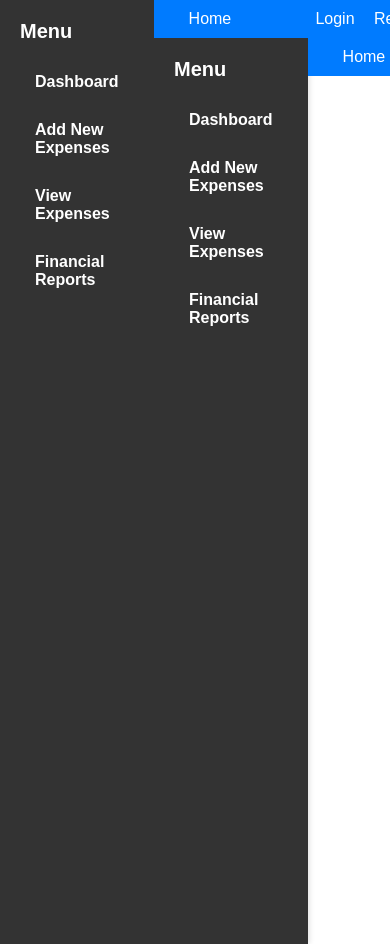
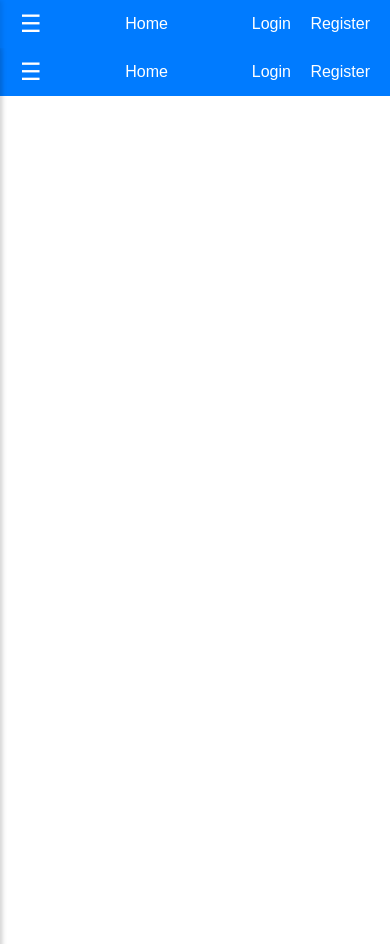
Before and after one commit to pvshyamlal/Intelligent-Financial-Planning-Project, a Django app: template financial_planner/accounts/templates/accounts/profile.html in a window 390 px wide; the page is wider, and only the part inside the window is pictured. Run offline with Django 3.2, Linux system fonts and the light colour scheme; the template is opened without the code that fills it, so the values that code supplies are empty.

Commit message:
one checkpoint

```diff
--- a/financial_planner/accounts/templates/accounts/profile.html
+++ b/financial_planner/accounts/templates/accounts/profile.html
@@ -22,6 +22,14 @@
             flex-direction: column;
             padding: 20px;
             box-shadow: 2px 0 5px rgba(0, 0, 0, 0.1);
+            position: relative;
+            transform: translateX(0);
+            transition: transform 0.3s ease-in-out;
+        }
+
+        .nav-bar.hidden {
+            transform: translateX(-100%);
+            transition: transform 0.3s ease-in-out;
         }
 
         .nav-bar a {
@@ -58,6 +66,12 @@
             background-color: #007bff;
             color: white;
             padding: 10px 20px;
+        }
+
+        .menu-toggle {
+            display: none; /* Hidden on desktop */
+            font-size: 24px;
+            cursor: pointer;
         }
 
         .top-bar a {
@@ -146,11 +160,36 @@
         .messages p {
             margin: 0;
         }
+
+        /* Responsive Design */
+        @media (max-width: 768px) {
+            .nav-bar {
+                position: absolute;
+                height: 100vh;
+                top: 0;
+                left: 0;
+                z-index: 10;
+                transform: translateX(-100%);
+            }
+
+            .nav-bar.hidden {
+                transform: translateX(0);
+            }
+
+            .menu-toggle {
+                display: block; /* Visible on mobile */
+            }
+
+            .main-content {
+                margin-left: 0;
+            }
+        }
     </style>
 </head>
 <body>
     <!-- Left Navigation Bar -->
-    <div class="nav-bar">
+    <div class="nav-bar" id="nav-bar">
+        <button id="close-nav" style="background: none; border: none; color: white; font-size: 18px; cursor: pointer; margin-bottom: 10px;">&times; Close</button>
         <div class="nav-title">Menu</div>
         <a href="{% url 'dashboard' %}" target="content-frame">Dashboard</a>
         <a href="{% url 'add_expenses' %}" target="content-frame">Add New Expenses</a>
@@ -161,14 +200,14 @@
     <!-- Main Content Area -->
     <div class="main-content">
         <div class="top-bar">
+            <span class="menu-toggle" id="menu-toggle">&#9776;</span>
             <a href="{% url 'profile' %}">Home</a>
             {% if user.is_authenticated %}
                 <div class="profile">
                     <div class="profile-bubble" id="profile-bubble">{{ user.username|slice:":1" }}</div>
                     <div class="dropdown" id="dropdown">
                         <p>Welcome, {{ user.username }}</p>
-                        <a href="{% url 'edit_profile' %}" target="content-frame">Profile</a>  <!-- Added Profile link -->
-                        <!-- Logout form with POST method -->
+                        <a href="{% url 'edit_profile' %}" target="content-frame">Profile</a>
                         <form action="{% url 'logout' %}" method="POST">
                             {% csrf_token %}
                             <button type="submit">Logout</button>
@@ -193,38 +232,73 @@
         {% endif %}
 
         <!-- Frame Area for Loading Pages -->
-        <iframe name="content-frame" class="frame-container" src="{% url 'notification' %}"></iframe> <!-- Default to dashboard -->
+        <iframe name="content-frame" class="frame-container" src="{% url 'notification' %}"></iframe>
     </div>
 
     <script>
         document.addEventListener('DOMContentLoaded', function () {
+            const menuToggle = document.getElementById('menu-toggle');
+            const navBar = document.getElementById('nav-bar');
             const profileBubble = document.getElementById('profile-bubble');
-            const dropdown = document.getElementById('dropdown');
             const profile = document.querySelector('.profile');
             const welcomeMessage = document.getElementById('welcome-message');
+            const closeNav = document.getElementById('close-nav');
 
+            // Mobile menu toggle
+            if (menuToggle) {
+                menuToggle.addEventListener('click', function () {
+                    navBar.classList.toggle('hidden');
+                });
+            }
+
+            // Close the navigation bar when any link in nav-bar is clicked (on mobile)
+            const navLinks = document.querySelectorAll('.nav-bar a');
+            navLinks.forEach(link => {
+                link.addEventListener('click', function () {
+                    if (window.innerWidth <= 768) {
+                        navBar.classList.add('hidden'); // Hide navbar
+                    }
+                });
+            });
+
+            // Profile dropdown toggle
             if (profileBubble) {
-                // Toggle dropdown visibility on click
                 profileBubble.addEventListener('click', function () {
                     profile.classList.toggle('active');
                 });
             }
 
-            // Close dropdown if clicking outside of the profile
+            // Close profile dropdown when clicking outside
             document.addEventListener('click', function (event) {
                 if (!profile.contains(event.target)) {
                     profile.classList.remove('active');
                 }
             });
 
-            // Auto-hide success messages after 2 minutes
+            // Close nav-bar when the close button is clicked
+            if (closeNav) {
+                closeNav.addEventListener('click', function () {
+                    navBar.classList.add('hidden'); // Use 'hidden' class for consistency
+                });
+            }
+
+            // Auto-hide welcome message
             if (welcomeMessage) {
                 setTimeout(() => {
                     welcomeMessage.style.transition = "opacity 0.5s";
                     welcomeMessage.style.opacity = 0;
-                    setTimeout(() => welcomeMessage.remove(), 500); // Remove after fade-out
-                }, 4200); // 2 minutes
+                    setTimeout(() => welcomeMessage.remove(), 500);
+                }, 4200);
             }
+
+            // Ensure navbar is visible on desktop and toggled on mobile
+            window.addEventListener('resize', function () {
+                if (window.innerWidth > 768) {
+                    navBar.classList.remove('hidden'); // Always visible on desktop
+                } else if (!navBar.classList.contains('hidden')) {
+                    navBar.classList.add('hidden'); // Hidden by default on mobile
+                }
+            });
         });
     </script>
 </body>
```
Lines whose indentation alone changed are shown as unchanged.
